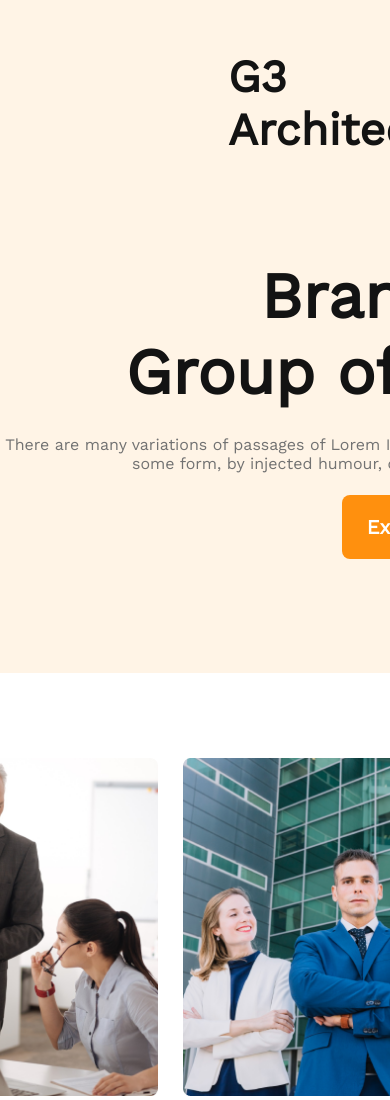
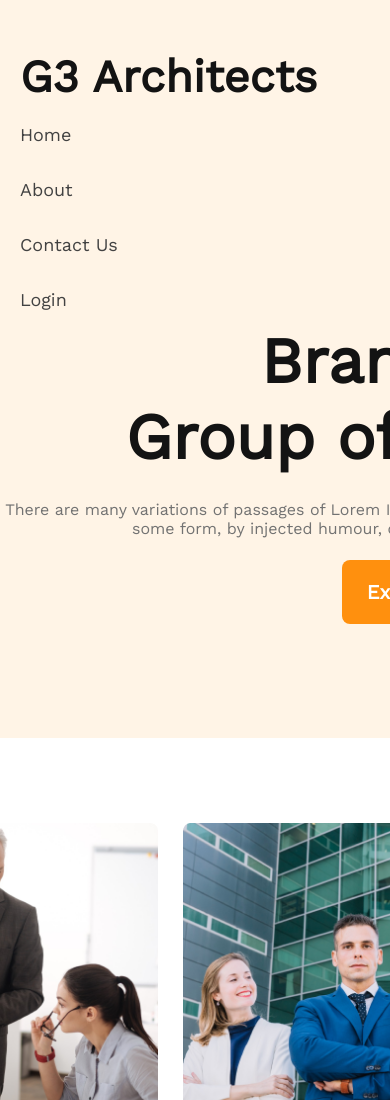
Before and after one commit to adittacse/g3-architects, a plain HTML site: page index.html in a window 390 px wide. Shown: the top 1100 px of the page. Drawn offline with nearby package versions, Linux system fonts and the light colour scheme.

Commit message:
nav resonsive done

```diff
--- a/styles/style.css
+++ b/styles/style.css
@@ -387,3 +387,22 @@
     text-align: center;
     color: #424242;
 }
+
+/* responsive design */
+@media only screen and (max-width: 576px){
+    header nav {
+        flex-direction: column;
+        align-items: start;
+        margin: 0 20px;
+        padding: 0;
+    }
+    nav > ul{
+        flex-direction: column;
+        align-items: start;
+    }
+    nav > ul > li{
+        font-size: 30px;
+        padding: 10px 0px;
+        display: inline-block;
+    }
+}
```
